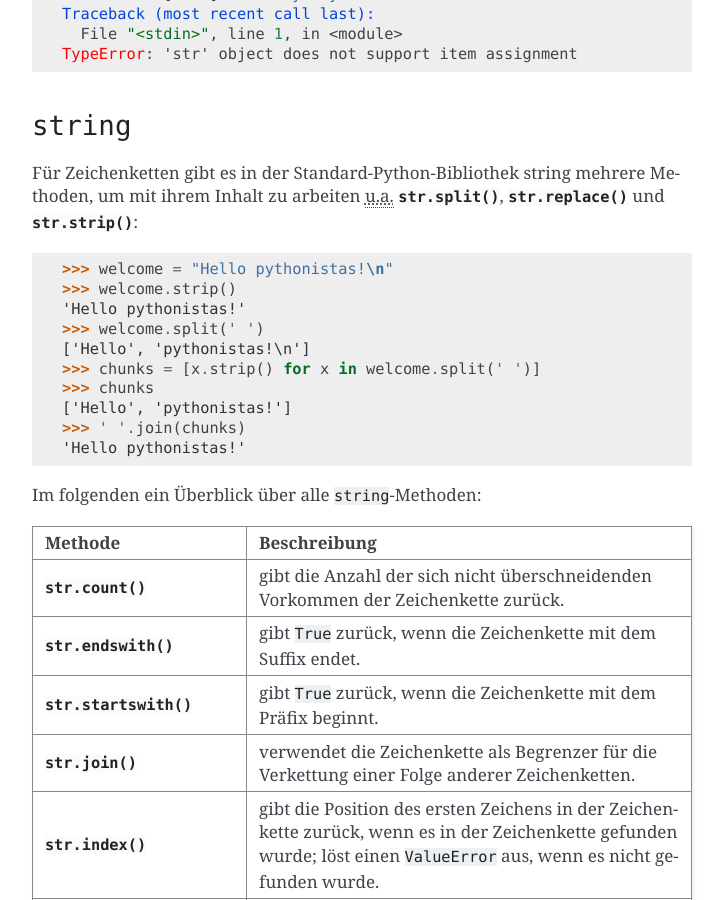
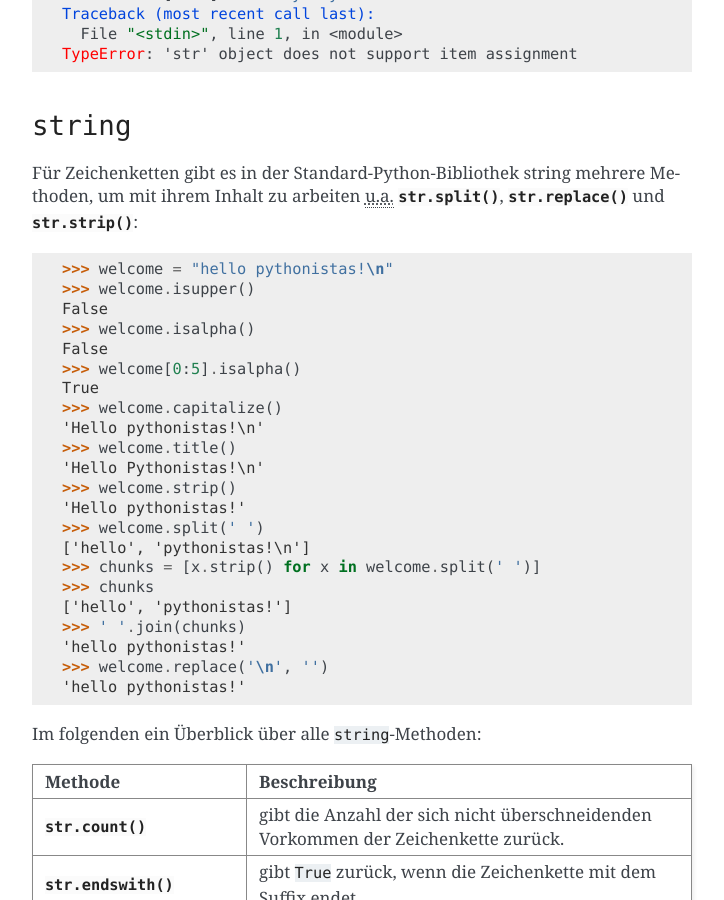
Before and after one commit to veit/python-basics-tutorial-de, a Sphinx documentation site: the page built from docs/types/strings.rst, in a window 1280 px wide and 900 px high, scrolled down 1392 px. Shown: the whole window, without its empty margins (388-1112 px from the left). Built offline with Sphinx 7.4.7, drawn with Linux system fonts in a browser that asks for light colours; pages that are not in the unit, such as notebooks, are missing from menus.

Commit message:
:memo: Add more str methods

```diff
--- a/docs/types/strings.rst
+++ b/docs/types/strings.rst
@@ -87,16 +87,28 @@ Für Zeichenketten gibt es in der Standard-Python-Bibliothek :doc:`string
 
 .. code-block:: python
 
-    >>> welcome = "Hello pythonistas!\n"
+    >>> welcome = "hello pythonistas!\n"
+    >>> welcome.isupper()
+    False
+    >>> welcome.isalpha()
+    False
+    >>> welcome[0:5].isalpha()
+    True
+    >>> welcome.capitalize()
+    'Hello pythonistas!\n'
+    >>> welcome.title()
+    'Hello Pythonistas!\n'
     >>> welcome.strip()
     'Hello pythonistas!'
     >>> welcome.split(' ')
-    ['Hello', 'pythonistas!\n']
+    ['hello', 'pythonistas!\n']
     >>> chunks = [x.strip() for x in welcome.split(' ')]
     >>> chunks
-    ['Hello', 'pythonistas!']
+    ['hello', 'pythonistas!']
     >>> ' '.join(chunks)
-    'Hello pythonistas!'
+    'hello pythonistas!'
+    >>> welcome.replace('\n', '')
+    'hello pythonistas!'
 
 Im folgenden ein Überblick über alle ``string``-Methoden:
 
```
